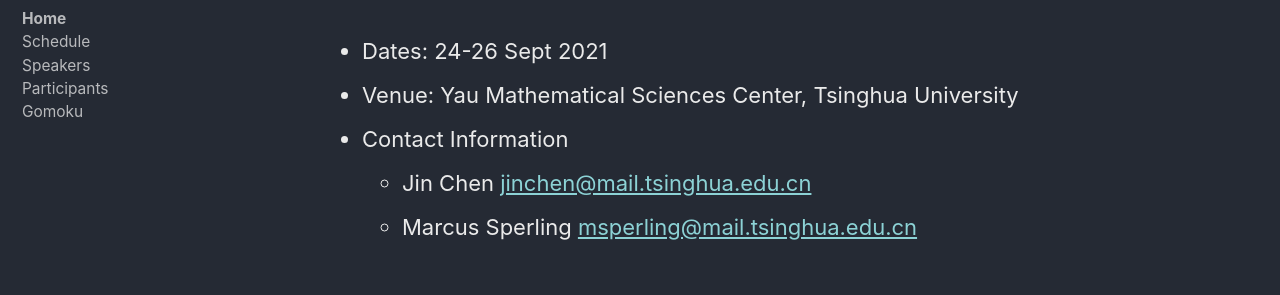
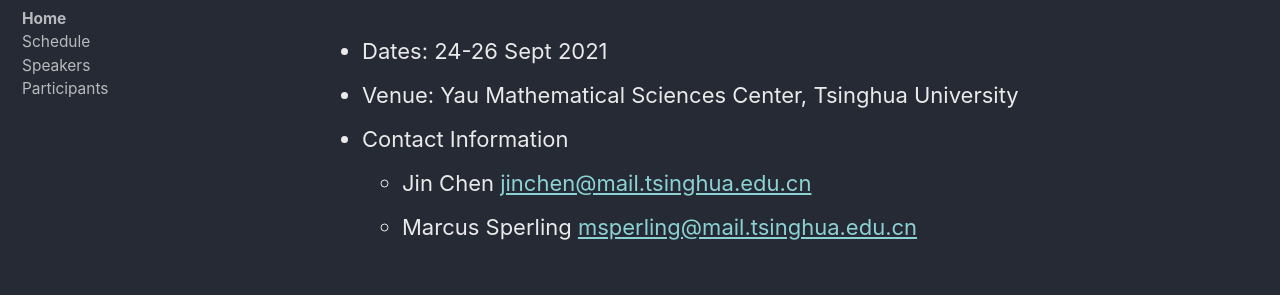
Before and after one commit to ymsc-strings/gauge-theory-workshop-sept-2021, a Jekyll site: the page built from _pages/index.md, in a window 1280 px wide. Shown: the part 150-445 px from the top of the page. Built offline with Jekyll 4.4.1, drawn with Linux system fonts in a browser that asks for light colours; cached includes are drawn as plain includes.

Commit message:
Update navigation.yml

```diff
--- a/_data/navigation.yml
+++ b/_data/navigation.yml
@@ -22,8 +22,6 @@ sitemap:
             url: /speakers.html
           - title: "Participants"
             url: /participants.html
-          - title: "Gomoku"
-            url: /gomoku.html
 
 contact:
     - title: "Contact Information"
```
